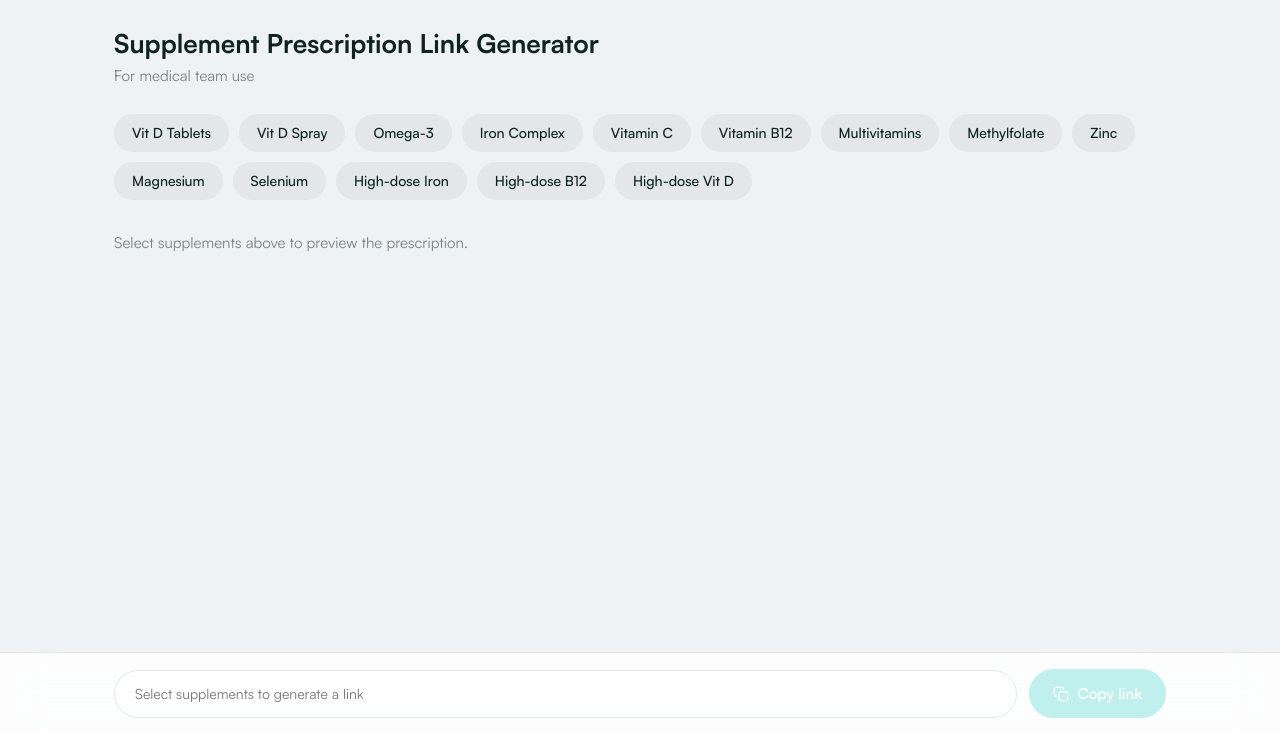
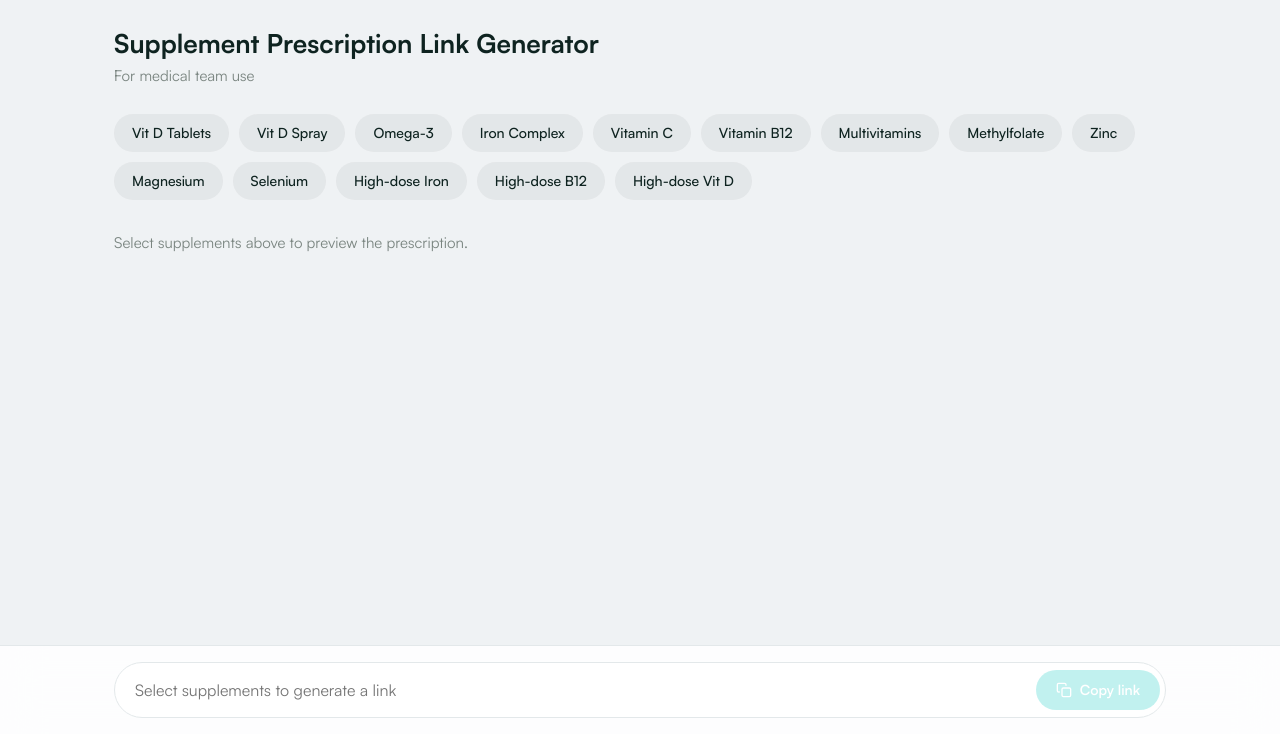
Before and after one commit to shadasinger/emerald-supplements, a plain HTML site: page generator.html in a window 1280 px wide. Shown: the part 66-800 px from the top of the page. Drawn offline with Linux system fonts and the light colour scheme.

Commit message:
Generator: darker bigger link text, copy button inside field

```diff
--- a/generator.html
+++ b/generator.html
@@ -103,27 +103,31 @@
     max-width: 1100px;
     margin: 0 auto;
     padding: 16px 24px;
-    display: flex;
-    align-items: center;
-    gap: 12px;
   }
+  .link-wrap { position: relative; }
   .link-field {
-    flex: 1;
+    width: 100%;
     font-family: 'Satoshi', sans-serif;
-    font-size: 14px;
+    font-size: 16px;
+    font-weight: 600;
     color: var(--ink);
     background: #fff;
     border: 1px solid var(--card-border);
     border-radius: 100px;
-    padding: 14px 20px;
+    padding: 16px 160px 16px 20px;
     outline: none;
     white-space: nowrap;
     overflow: hidden;
     text-overflow: ellipsis;
   }
+  .link-field::placeholder { font-weight: 400; }
   .copy-btn {
+    position: absolute;
+    right: 6px;
+    top: 50%;
+    transform: translateY(-50%);
     font-family: 'Satoshi', sans-serif;
-    font-size: 15px;
+    font-size: 14px;
     font-weight: 600;
     display: flex;
     align-items: center;
@@ -132,7 +136,7 @@
     color: #fff;
     border: none;
     border-radius: 100px;
-    padding: 14px 24px;
+    padding: 11px 20px;
     cursor: pointer;
     white-space: nowrap;
   }
@@ -158,11 +162,13 @@
 
 <div class="link-bar">
   <div class="link-inner">
+    <div class="link-wrap">
     <input class="link-field" id="link" type="text" readonly placeholder="Select supplements to generate a link">
     <button class="copy-btn" id="copy" disabled>
       <svg width="16" height="16" viewBox="0 0 24 24" fill="none" stroke="currentColor" stroke-width="2" stroke-linecap="round" stroke-linejoin="round"><rect x="9" y="9" width="13" height="13" rx="2"/><path d="M5 15H4a2 2 0 0 1-2-2V4a2 2 0 0 1 2-2h9a2 2 0 0 1 2 2v1"/></svg>
       <span id="copy-label">Copy link</span>
     </button>
+    </div>
   </div>
 </div>
 
```
